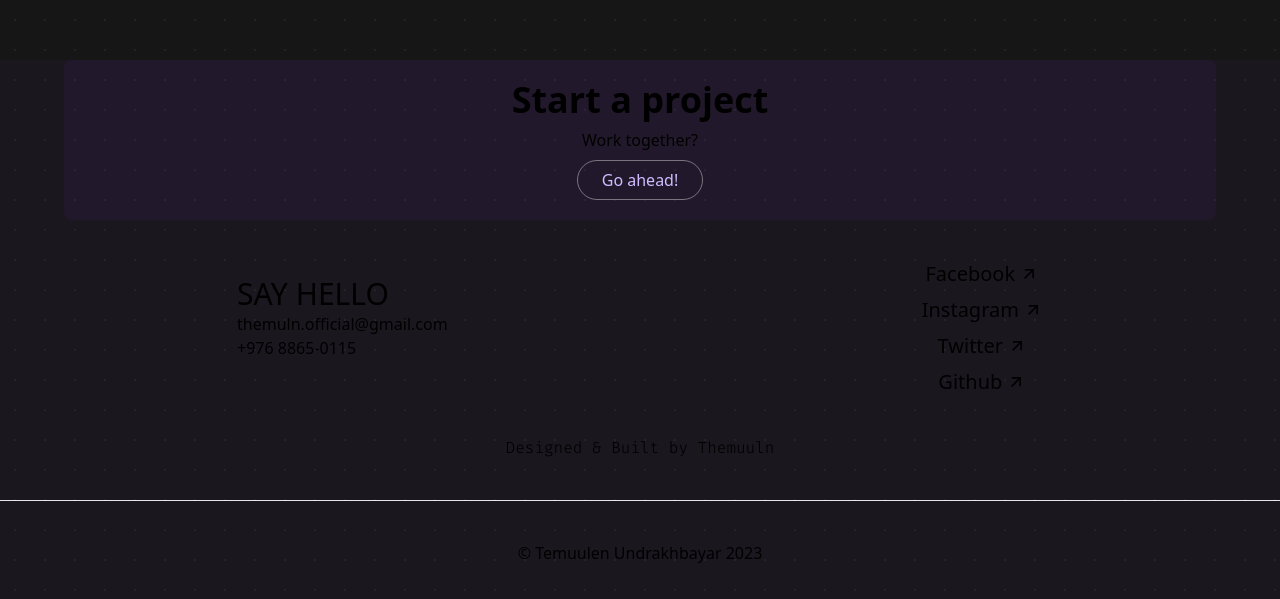
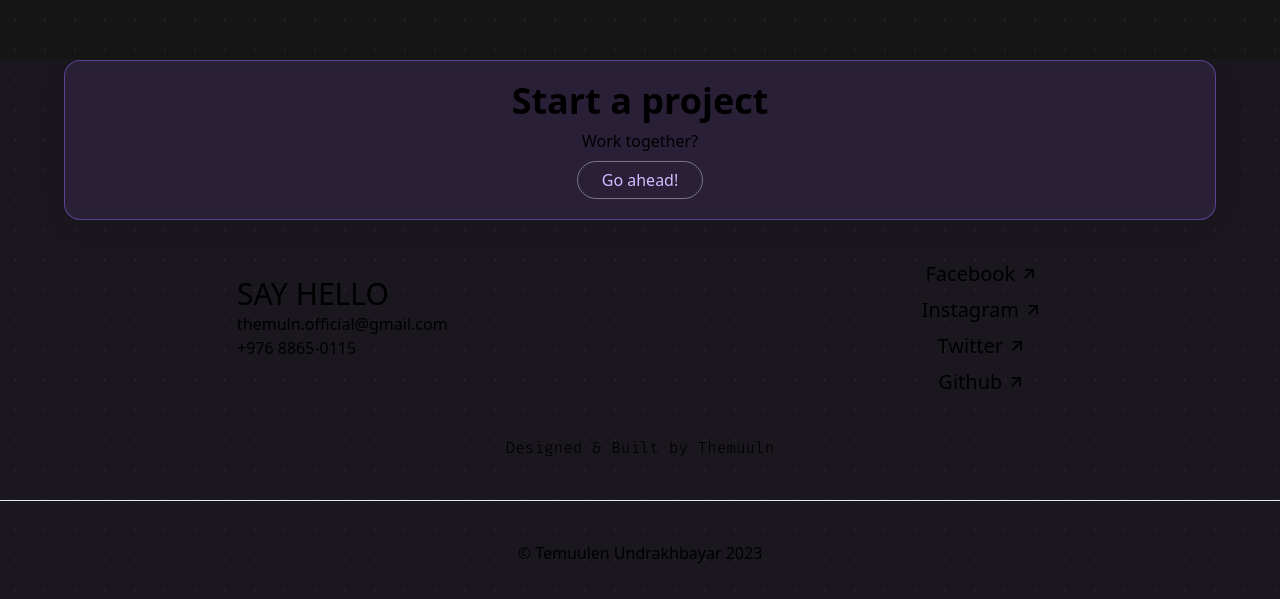
Before and after one commit to themuuln/final-portfolio, a Next.js app: page / in a window 1280 px wide. Shown: the part 5875-6474 px from the top of the page. Built offline with nearby package versions, Linux system fonts and the light colour scheme; a web font is replaced by a local one.

Commit message:
ui: glass effect added footer

```diff
--- a/app/globals.css
+++ b/app/globals.css
@@ -182,3 +182,13 @@ a {
 .cursorrr {
   z-index: 99999;
 }
+
+.footerStartSection {
+  /* From https://css.glass */
+  background: rgba(151, 109, 255, 0.11);
+  border-radius: 16px;
+  box-shadow: 0 4px 30px rgba(0, 0, 0, 0.1);
+  backdrop-filter: blur(4.2px);
+  -webkit-backdrop-filter: blur(4.2px);
+  border: 1px solid rgba(151, 109, 255, 0.46);
+}
--- a/components/footer/FooterStartSection.tsx
+++ b/components/footer/FooterStartSection.tsx
@@ -18,7 +18,7 @@ const FooterStartSection = () => {
         <m.div
           initial={{ opacity: 0, y: 100 }}
           whileInView={{ opacity: 1, x: 0, y: 0 }}
-          className="container relative flex h-full w-[90vw] flex-col items-center justify-center gap-2 rounded-lg bg-brand_bg-700/10 py-5"
+          className="footerStartSection container relative flex h-full w-[90vw] flex-col items-center justify-center gap-2 rounded-lg bg-brand_bg-700/10 py-5"
         >
           <h2 className="hover:text-brand_main-600 cursor-pointer text-4xl font-semibold transition duration-200">
             Start a project
```
